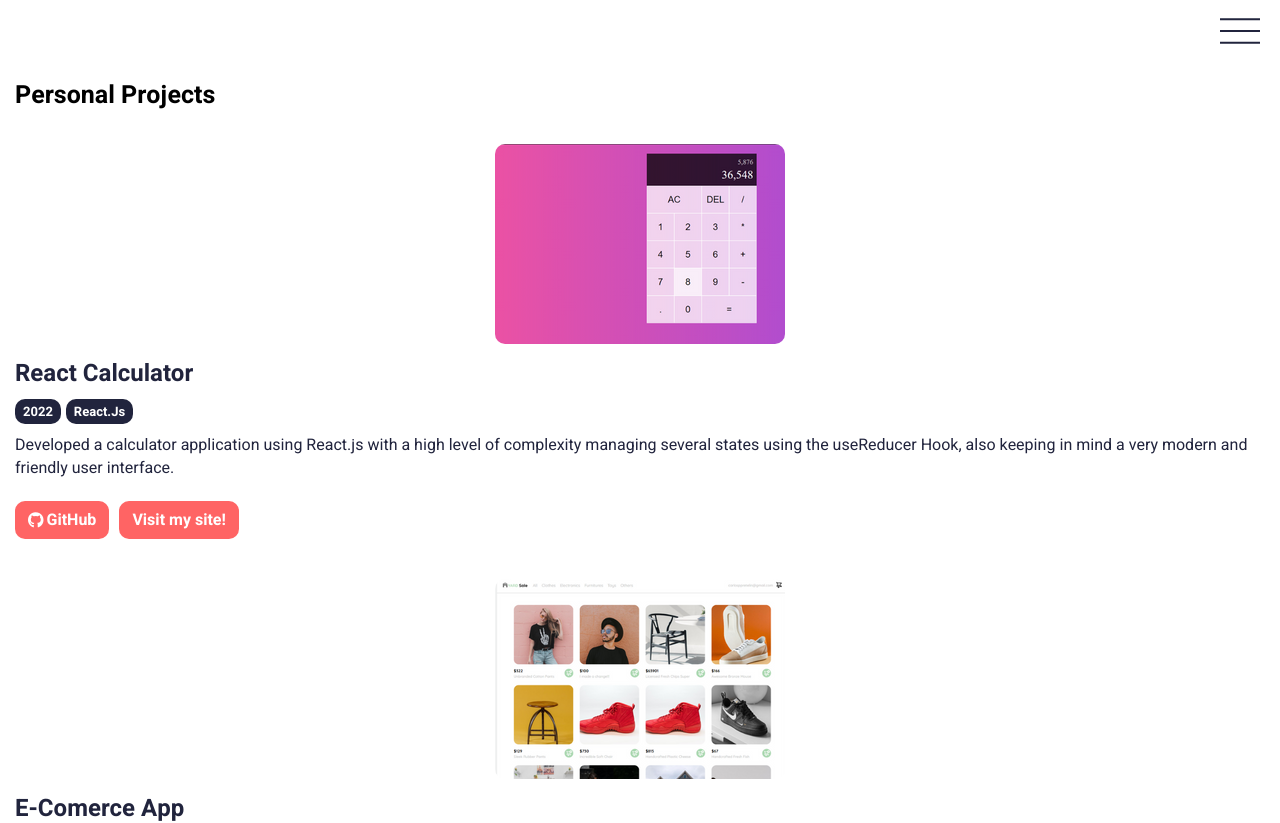
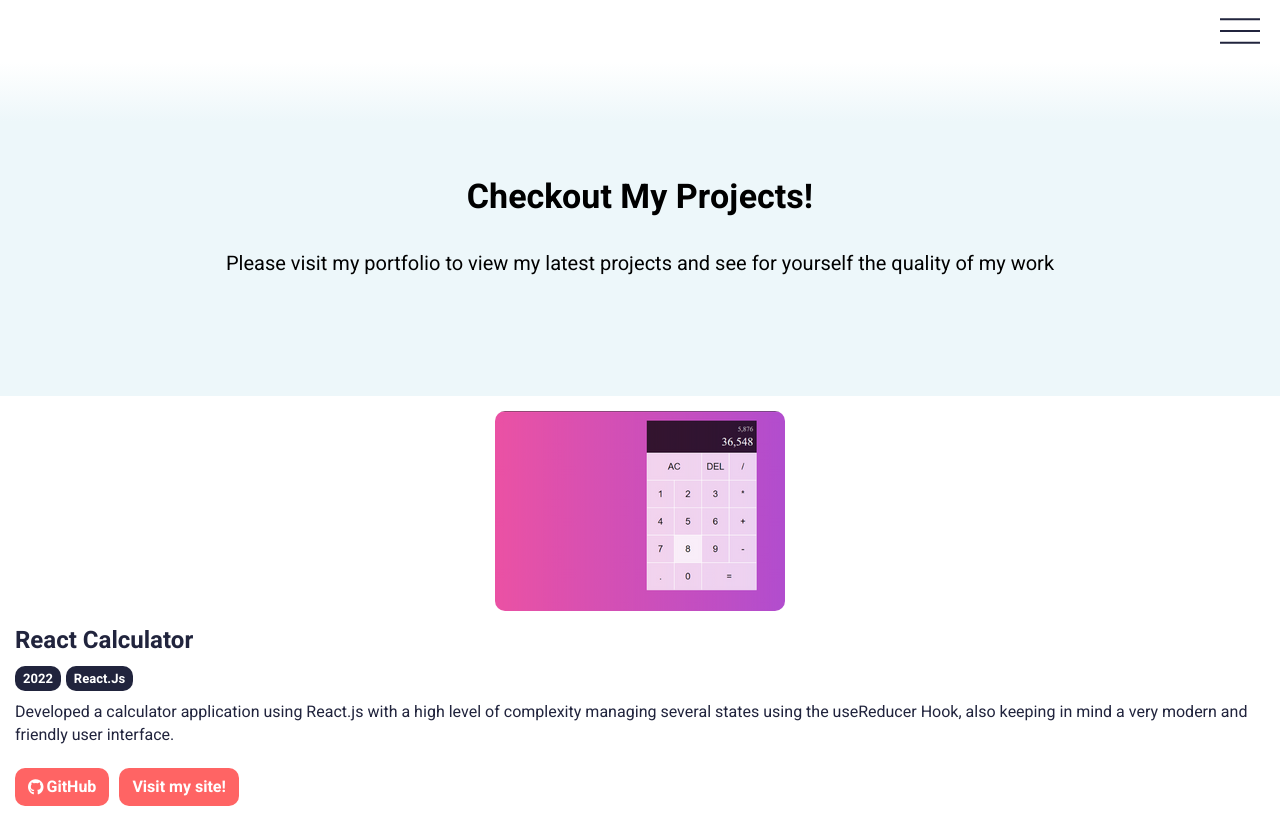
Before and after one commit to Carlos-Pretelin/Portfolio, a React app: page /Projects_List in a window 1280 px wide. Shown: the top 823 px of the page. Built offline with nearby package versions, Linux system fonts and the light colour scheme.

Commit message:
update to the css of the Project page

```diff
--- a/src/pages/ProjectList.jsx
+++ b/src/pages/ProjectList.jsx
@@ -12,9 +12,11 @@ const Projects = () => {
 
   return (
     <div className='Project-List'>
-      <h1>Personal Projects</h1>
 
-
+      <section className='Project-List-Card'>
+        <h1>Checkout My Projects!</h1>
+        <p>Please visit my portfolio to view my latest projects and see for yourself the quality of my work</p>
+      </section>
 
       {projectList.map( (project) => (
           <Works project={project}  key={project.id}/>
--- a/src/styles/App.scss
+++ b/src/styles/App.scss
@@ -1,3 +1,4 @@
+@import 'global';
 *{
     box-sizing: border-box;
     margin: 0;
--- a/src/styles/ProjectList.scss
+++ b/src/styles/ProjectList.scss
@@ -1,6 +1,32 @@
 
 
-.Project-List h1{
-    font-size: 2.5rem;
-    padding: 1.5rem;
+
+
+.Project-List-Card{
+    //position: relative;
+    display: flex;
+    flex-direction: column;
+    justify-content: center;
+    width: 100%;
+    min-width: 320px;
+    height: 334px;
+    text-align: center;
+    //background: linear-gradient(207.8deg, #fff 16.69%, #FF6464 100%);
+    background: var(--gradient-bg);
+
 }
+
+.Project-List-Card h1{
+
+    font-size: 3.4rem;
+    font-weight: bold;
+    line-height: 2.6rem;
+}
+
+.Project-List-Card p{
+    margin-top: 4.5rem;
+    font-size: 2rem;
+    padding: 0 3rem;
+    //font-weight: 500px;
+    line-height: 1.8rem;
+}
--- /dev/null
+++ b/src/styles/global.scss
@@ -0,0 +1,4 @@
+:root{
+    --gradient-bg:linear-gradient(0deg, rgb(237, 247, 250) 82%, rgb(255, 255, 255) 100%);;
+
+}
```
